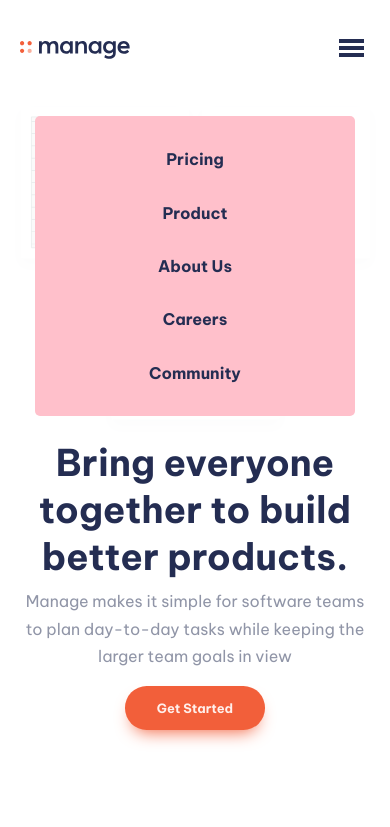
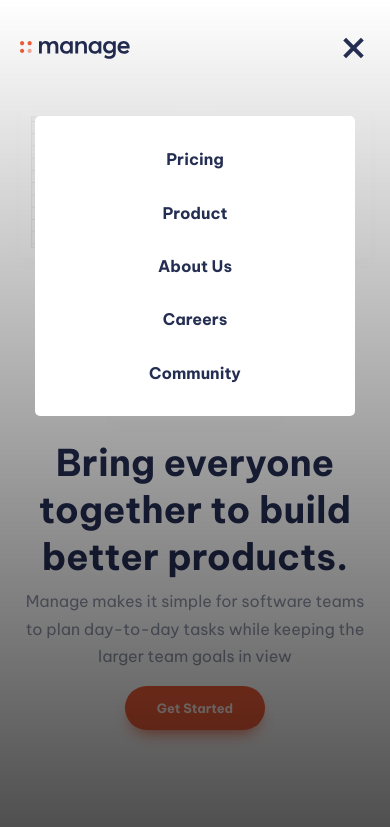
Before and after one commit to cgathellier/build-managing-page, a website with bundled scripts: page index.html in a window 390 px wide. Both pictures are taken after a click on the button 351 px from the left and 50 px from the top of the page. Shown: the top 827 px of the page. Built offline with nearby package versions, Linux system fonts and the light colour scheme.

Commit message:
animation backdrop

```diff
--- a/index.html
+++ b/index.html
@@ -16,14 +16,14 @@
 	<body>
 		<header class="header">
 			<img class="header__logo" src="./images/logo.svg" alt="Logo" />
-			<ul class="header__menu header__menu--hidden">
+			<ul class="header__menu">
 				<li>Pricing</li>
 				<li>Product</li>
 				<li>About Us</li>
 				<li>Careers</li>
 				<li>Community</li>
 			</ul>
-			<div class="header__menu-backdrop header__menu-backdrop--hidden"></div>
+			<div class="header__menu-backdrop"></div>
 			<button class="header__menu-button">
 				<img src="./images/icon-hamburger.svg" alt="Open menu" />
 			</button>
--- a/src/sass/layout/_header.scss
+++ b/src/sass/layout/_header.scss
@@ -1,5 +1,17 @@
 @use '../utils/variables';
 @use '../utils/mixins';
+
+@keyframes showBackdrop {
+	0% {
+		opacity: 0;
+	}
+	5% {
+		opacity: 0;
+	}
+	100% {
+		opacity: 1;
+	}
+}
 
 .header {
 	width: 100%;
@@ -24,18 +36,41 @@
 		position: fixed;
 		top: 100px;
 		left: 50%;
-		transform: translateX(-50%);
-		background-color: pink;
+		background-color: white;
 		border-radius: 5px;
 		list-style: none;
 		z-index: 3;
 		color: variables.$secondary-color;
 		font-weight: 700;
 		transition: transform ease-in-out 400ms;
+		transform: translateX(120%);
 
-		&--hidden {
-			transform: translateX(120%);
+		&--show {
+			transform: translateX(-50%);
 		}
+		// &__menu {
+		// 	width: 320px;
+		// 	height: 300px;
+		// 	padding: 0;
+		// 	display: flex;
+		// 	flex-direction: column;
+		// 	justify-content: space-evenly;
+		// 	align-items: center;
+		// 	position: fixed;
+		// 	top: 100px;
+		// 	left: 50%;
+		// 	transform: translateX(-50%);
+		// 	background-color: white;
+		// 	border-radius: 5px;
+		// 	list-style: none;
+		// 	z-index: 3;
+		// 	color: variables.$secondary-color;
+		// 	font-weight: 700;
+		// 	transition: transform ease-in-out 400ms;
+
+		// 	&--hidden {
+		// 		transform: translateX(120%);
+		// 	}
 
 		&-backdrop {
 			width: 100vw;
@@ -46,17 +81,15 @@
 			bottom: 0;
 			right: 0;
 			background: linear-gradient(0deg, rgba(0, 0, 0, 0.7) 0%, rgba(0, 0, 0, 0) 100%);
-			z-index: 2;
-			opacity: 1;
-			transition: opacity ease-in-out 200ms;
+			z-index: -1;
+			opacity: 0;
+			transition: all ease-out 200ms;
 
-			&--hidden {
-				opacity: 0;
-
-				// faire une keyframe plutôt
-				// pour gérer en même temps
-				// display: none
-				// et opacity
+			&--show {
+				z-index: 2;
+				opacity: 1;
+				animation: 0.5s ease-out 1 showBackdrop;
+				transition: all ease-out 200ms;
 			}
 		}
 
--- a/src/typescript/mobile-header-menu/Backdrop.ts
+++ b/src/typescript/mobile-header-menu/Backdrop.ts
@@ -3,5 +3,14 @@ import { Action, Observer } from './types';
 export default class Backdrop implements Observer {
 	private $backdrop = document.querySelector('.header__menu-backdrop');
 
-	toggle(action: Action): void {}
+	toggle(action: Action): void {
+		if (
+			action === 'CLOSE' &&
+			this.$backdrop?.classList.contains('header__menu-backdrop--show')
+		) {
+			this.$backdrop?.classList.remove('header__menu-backdrop--show');
+		} else {
+			this.$backdrop?.classList.add('header__menu-backdrop--show');
+		}
+	}
 }
--- a/src/typescript/mobile-header-menu/Button.ts
+++ b/src/typescript/mobile-header-menu/Button.ts
@@ -4,7 +4,6 @@ import BackdropObserver from './Backdrop.js';
 
 class Button {
 	private $button: HTMLButtonElement | null = document.querySelector('.header__menu-button');
-	private $icon: HTMLImageElement | null | undefined = this.$button?.querySelector('img');
 	private AnimationSubject = new Subject();
 	private MenuObs = new MenuObserver();
 	private BackdropObs = new BackdropObserver();
@@ -17,10 +16,22 @@ class Button {
 	}
 
 	isMenuOpen(): boolean {
-		if (this.$icon?.getAttribute('alt') === 'Close menu') {
+		const icon: HTMLImageElement | null | undefined = this.$button?.querySelector('img');
+
+		if (icon?.getAttribute('alt') === 'Close menu') {
 			return true;
 		} else {
 			return false;
+		}
+	}
+
+	updateIcon() {
+		if (this.$button) {
+			if (this.isMenuOpen()) {
+				this.$button.innerHTML = `<img src="./images/icon-hamburger.svg" alt="Open menu" />`;
+			} else {
+				this.$button.innerHTML = `<img src="./images/icon-close.svg" alt="Close menu" />`;
+			}
 		}
 	}
 
@@ -28,8 +39,10 @@ class Button {
 		this.$button?.addEventListener('click', () => {
 			if (this.isMenuOpen()) {
 				this.AnimationSubject.fire('CLOSE');
+				this.updateIcon();
 			} else {
 				this.AnimationSubject.fire('OPEN');
+				this.updateIcon();
 			}
 		});
 	}
--- a/src/typescript/mobile-header-menu/Menu.ts
+++ b/src/typescript/mobile-header-menu/Menu.ts
@@ -4,10 +4,10 @@ export default class Menu implements Observer {
 	private $menu = document.querySelector('.header__menu');
 
 	toggle(action: Action): void {
-		if (action === 'OPEN' && this.$menu?.classList.contains('header__menu--hidden')) {
-			this.$menu?.classList.remove('header__menu--hidden');
+		if (action === 'CLOSE' && this.$menu?.classList.contains('header__menu--show')) {
+			this.$menu?.classList.remove('header__menu--show');
 		} else {
-			this.$menu?.classList.add('header__menu--hidden');
+			this.$menu?.classList.add('header__menu--show');
 		}
 	}
 }
--- a/src/typescript/mobile-header-menu/Subject.ts
+++ b/src/typescript/mobile-header-menu/Subject.ts
@@ -2,7 +2,6 @@ import { Action, Observer } from './types';
 
 export default class AnimateMenuSubject {
 	private _observers: Observer[] = [];
-	// constructor() {}
 
 	subscribe(obs: Observer) {
 		this._observers.push(obs);
```
Also changed, not shown: dist/scripts/Backdrop.js, dist/scripts/Button.js, dist/scripts/Menu.js, dist/scripts/Subject.js, src/css/style.css, 1 other file.
